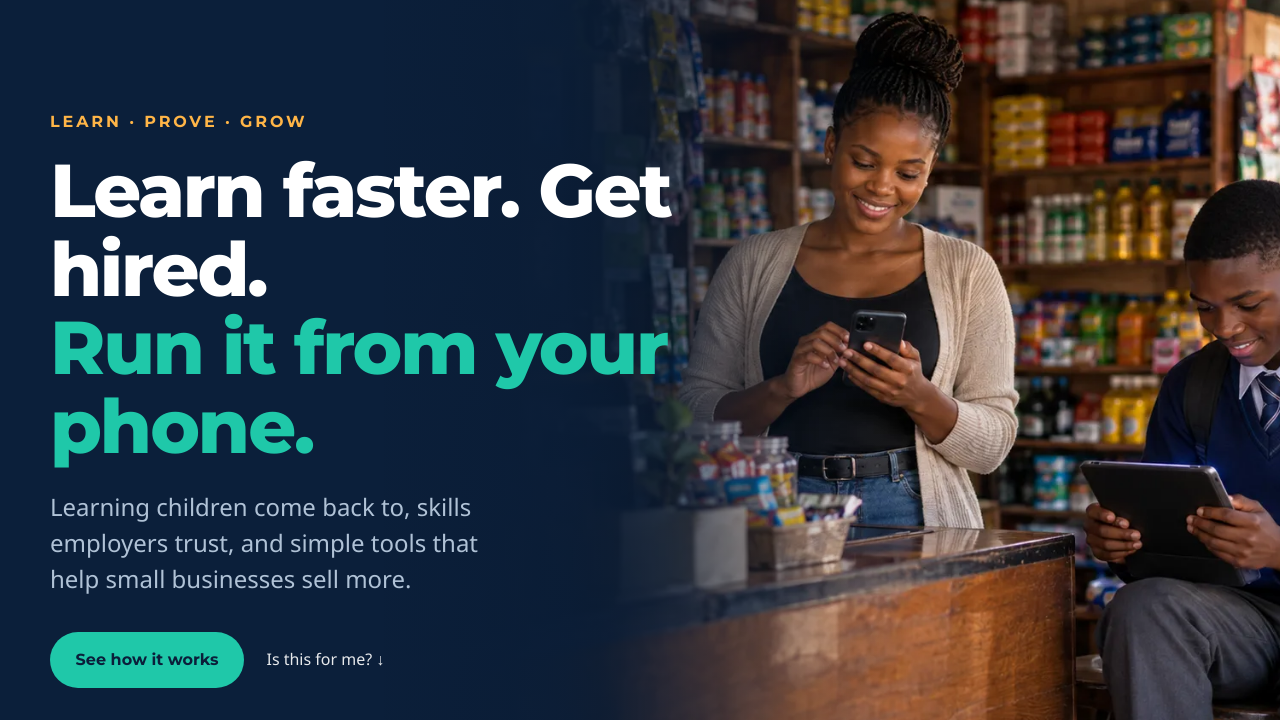
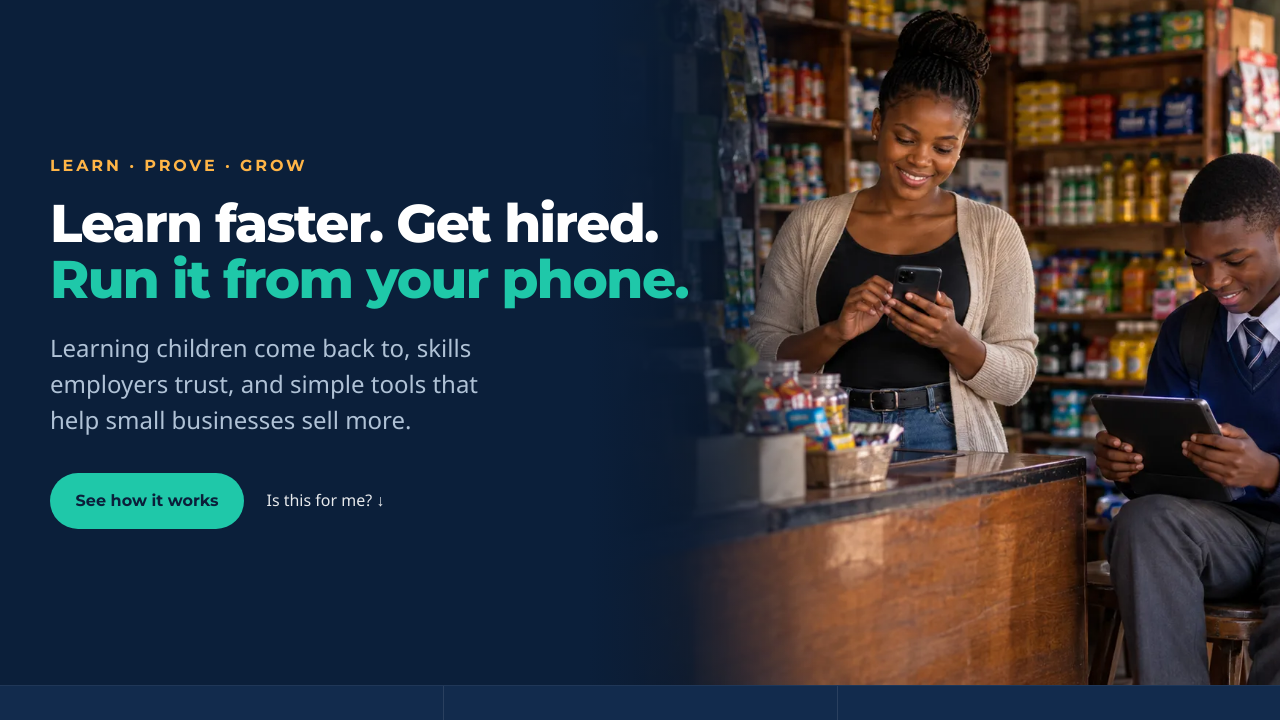
Before and after one commit to Mukombwe/thedigitalventures, a plain HTML site: page index.html in a window 1280 px wide. Shown: the part 72-792 px from the top of the page. Drawn offline with Linux system fonts and the light colour scheme; a web font is replaced by a local one.

Commit message:
Hero layout, image sizing fixes

```diff
--- a/index.html
+++ b/index.html
@@ -49,7 +49,7 @@
     </picture>
     <div class="wrap hero-in">
       <p class="eyebrow">Learn · Prove · Grow</p>
-      <h1>Learn faster. Get hired.<br><span>Run it from your phone.</span></h1>
+      <h1><span class="l">Learn faster. Get hired.</span><span class="l t">Run it from your phone.</span></h1>
       <p class="lede">Learning children come back to, skills employers trust, and simple tools that help small businesses sell more.</p>
       <div class="cta-row">
         <a class="btn" href="#how">See how it works</a>
--- a/style.css
+++ b/style.css
@@ -7,7 +7,7 @@
   --text-base:clamp(1rem,.95rem + .25vw,1.125rem);
   --text-lg:clamp(1.125rem,1rem + .75vw,1.5rem);
   --text-xl:clamp(1.5rem,1.2rem + 1.25vw,2.25rem);
-  --text-hero:clamp(2.4rem,1rem + 4.6vw,5rem);
+  --text-hero:clamp(2.2rem,1rem + 2.9vw,3.75rem);
   --display:'Montserrat','Segoe UI',sans-serif;
   --body:'Satoshi','Segoe UI',system-ui,sans-serif;
   --r:14px; --pad:clamp(3.5rem,8vw,7rem);
@@ -15,7 +15,7 @@
 *,*::before,*::after{box-sizing:border-box}
 html{scroll-behavior:smooth;-webkit-text-size-adjust:100%}
 body{margin:0;font-family:var(--body);font-size:var(--text-base);line-height:1.6;color:var(--ink);background:var(--bg)}
-img{max-width:100%;display:block}
+img{max-width:100%;height:auto;display:block}
 h1,h2,h3,h4{margin:0;line-height:1.15}
 p{margin:0}
 a{color:inherit}
@@ -48,13 +48,15 @@ a{color:inherit}
 
 /* hero */
 .hero{position:relative;background:var(--navy);color:#fff;min-height:min(86vh,760px);display:flex;align-items:center;overflow:hidden}
-.hero-img{position:absolute;inset:0 0 0 30%}
-.hero-img img{width:100%;height:100%;object-fit:cover;object-position:75% 30%}
-.hero::before{content:"";position:absolute;inset:0;z-index:1;background:linear-gradient(90deg,var(--navy) 28%,rgba(11,31,58,.86) 44%,rgba(11,31,58,0) 70%)}
+.hero-img{position:absolute;inset:0 0 0 46%}
+.hero-img img{width:100%;height:100%!important;object-fit:cover;object-position:82% 30%}
+.hero::before{content:"";position:absolute;inset:0;z-index:1;background:linear-gradient(90deg,var(--navy) 46%,rgba(11,31,58,.7) 52%,rgba(11,31,58,0) 64%)}
 .hero-in{position:relative;z-index:2;padding-block:clamp(4rem,10vw,7rem)}
 .eyebrow{font-family:var(--display);font-weight:700;color:var(--amber);letter-spacing:.18em;text-transform:uppercase;font-size:var(--text-sm);margin-bottom:1.1rem}
-.hero h1{font-family:var(--display);font-weight:800;font-size:var(--text-hero);letter-spacing:-.03em;line-height:1.05;max-width:13ch}
-.hero h1 span{color:var(--teal)}
+.hero h1{font-family:var(--display);font-weight:800;font-size:var(--text-hero);letter-spacing:-.03em;line-height:1.05}
+.hero h1 .l{display:block;white-space:nowrap}
+@media (max-width:420px){.hero h1 .l{white-space:normal}}
+.hero h1 .t{color:var(--teal)}
 .lede{color:var(--mute-l);font-size:var(--text-lg);line-height:1.5;max-width:34ch;margin-top:1.4rem}
 .cta-row{display:flex;flex-wrap:wrap;align-items:center;gap:1.4rem;margin-top:2.2rem}
 
@@ -79,7 +81,7 @@ a{color:inherit}
 .feature{display:grid;grid-template-columns:1.1fr 1fr;gap:clamp(2rem,5vw,4.5rem);align-items:center;margin-bottom:clamp(3.5rem,7vw,6rem)}
 .feature:last-child{margin-bottom:0}
 .feature.flip .f-img{order:2}
-.f-img img{border-radius:var(--r);aspect-ratio:16/10;object-fit:cover;width:100%;box-shadow:0 20px 50px -24px rgba(11,31,58,.45)}
+.f-img img{height:auto;border-radius:var(--r);aspect-ratio:16/10;object-fit:cover;width:100%;box-shadow:0 20px 50px -24px rgba(11,31,58,.45)}
 .f-text .tag{color:var(--teal-d)}
 .f-text h3{font-family:var(--display);font-weight:800;font-size:var(--text-xl);letter-spacing:-.02em;color:var(--navy);margin-top:.5rem;max-width:18ch}
 .benefit{font-size:var(--text-lg);color:var(--ink);margin-top:.9rem;line-height:1.4}
```
